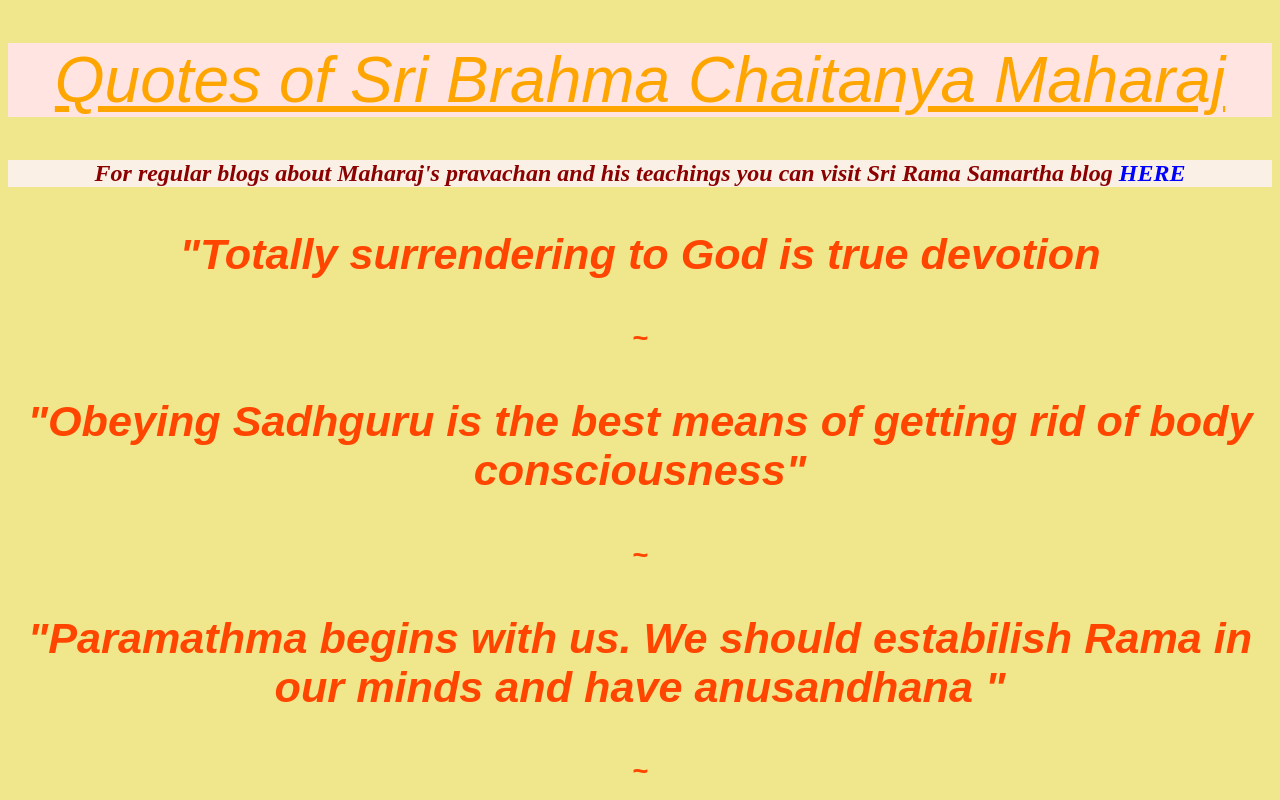
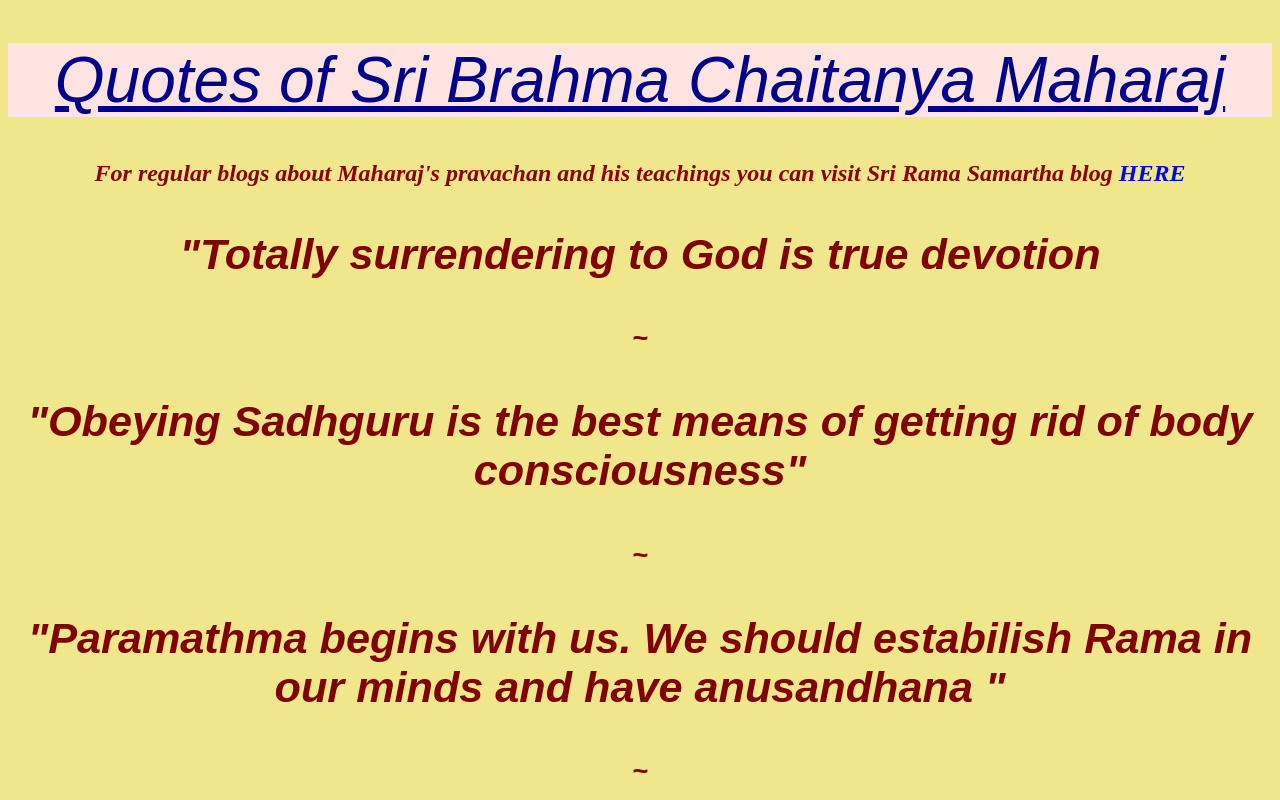
Before and after one commit to sbc20/sbc20.github.io, a plain HTML site: page index.html in a window 1280 px wide. Shown: the top 800 px of the page. Drawn offline with Linux system fonts and the light colour scheme.

Commit message:
Update mas.css

```diff
--- a/CSS files/mas.css
+++ b/CSS files/mas.css
@@ -11,7 +11,7 @@ a:hover
 h1{
   text-align: center;
   text-decoration: underline;
-  color:orange;
+  color:darkblue;
   font-style:oblique;
   font-weight:400;
   font-family:papyrus,fantasy;
@@ -25,7 +25,7 @@ h2
   font-weight:bold;
   font-family:lucida bright,serif;
   font-size: 1.5rem;
-  background-color:linen;
+
 
 }
 h3{
@@ -35,7 +35,7 @@ h3{
 }
 body{
   background-color: khaki;
-  color:orangered;
+  color:maroon;
   font-size:1.7rem;
   font-family:papyrus,fantasy;
   font-weight:bold;
```
